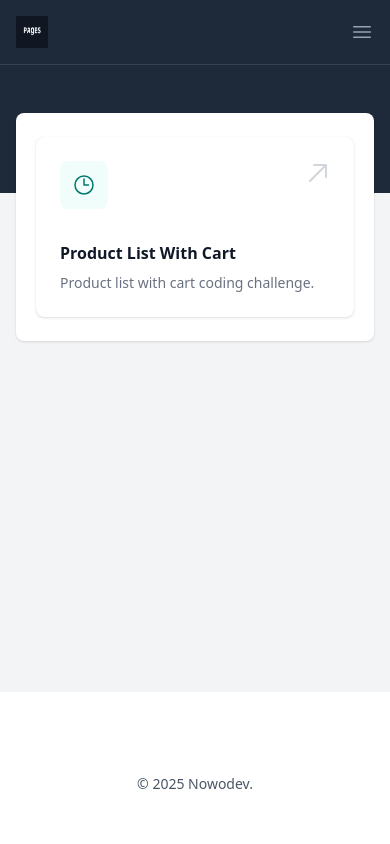
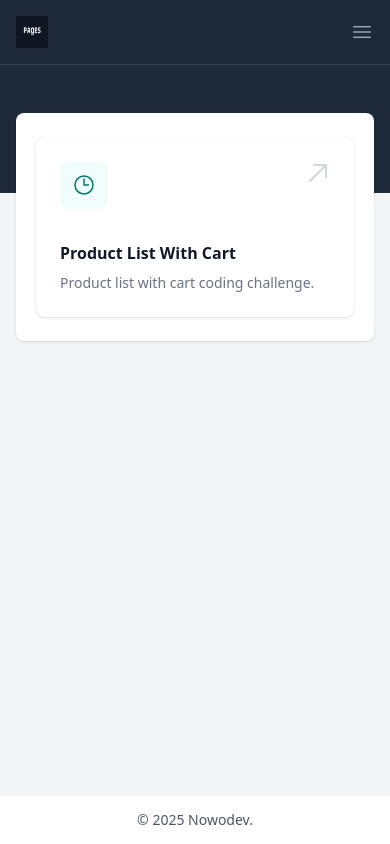
Before and after one commit to nowodev/pages-react, a React (Vite) app: page /frontend-mentor in a window 390 px wide. Built offline with nearby package versions, Linux system fonts and the light colour scheme.

Commit message:
Fix footer to bottom

```diff
--- a/src/AppLayout.jsx
+++ b/src/AppLayout.jsx
@@ -8,10 +8,10 @@ export default function AppLayout() {
 
   return (
     <>
-      <div className="min-h-full">
+      <div className="min-h-screen flex flex-col">
         <Header />
 
-        <main className="-mt-20">
+        <main className="-mt-20 flex-1">
           <div className="px-4 pb-12 mx-auto max-w-[1440px] sm:px-6 lg:px-8">
             <div className="px-5 py-6 bg-white rounded-lg shadow-sm sm:px-6">
               <Outlet context={setFooterCaption} />
--- a/src/Footer.jsx
+++ b/src/Footer.jsx
@@ -2,12 +2,12 @@ import { Link } from "react-router";
 
 export default function Footer({ caption }) {
   return (
-    <footer className="bg-white absolute w-full bottom-0">
-      <div className="px-6 py-12 mx-auto max-w-7xl md:flex md:items-center md:justify-between lg:px-8">
+    <footer className="w-full bg-white ">
+      <div className="px-6 py-3 mx-auto max-w-7xl md:flex md:items-center md:justify-between lg:px-8">
         {/* <Link to={caption} className="flex justify-center gap-x-6 md:order-2">
           Inspired By
         </Link> */}
-        <p className="mt-8 text-center text-gray-600 text-sm/6 md:order-1 md:mt-0">
+        <p className="text-center text-gray-600 mt8 text-sm/6 md:order-1 md:mt-0">
           &copy; 2025 Nowodev.
         </p>
       </div>
--- a/src/ReactProjects/Birthdays.jsx
+++ b/src/ReactProjects/Birthdays.jsx
@@ -68,7 +68,7 @@ export default function Birthdays() {
 
   return (
     <div className="w-full py-10 bg-pink-500 h-screen items-center flex">
-      <div className="max-w-lg mx-auto bg-white border border-pink-500 w-full rounded-lg shadow pb-3">
+      <div className="max-w-sm mx-auto bg-white border border-pink-500 w-full rounded-lg shadow pb-3">
         <h1 className="px-6 py-3 text-xl md:text-3xl font-semibold shadow text-center">
           {birthdays.length > 0 ? birthdays.length : 0} Birthdays Today
         </h1>
```
